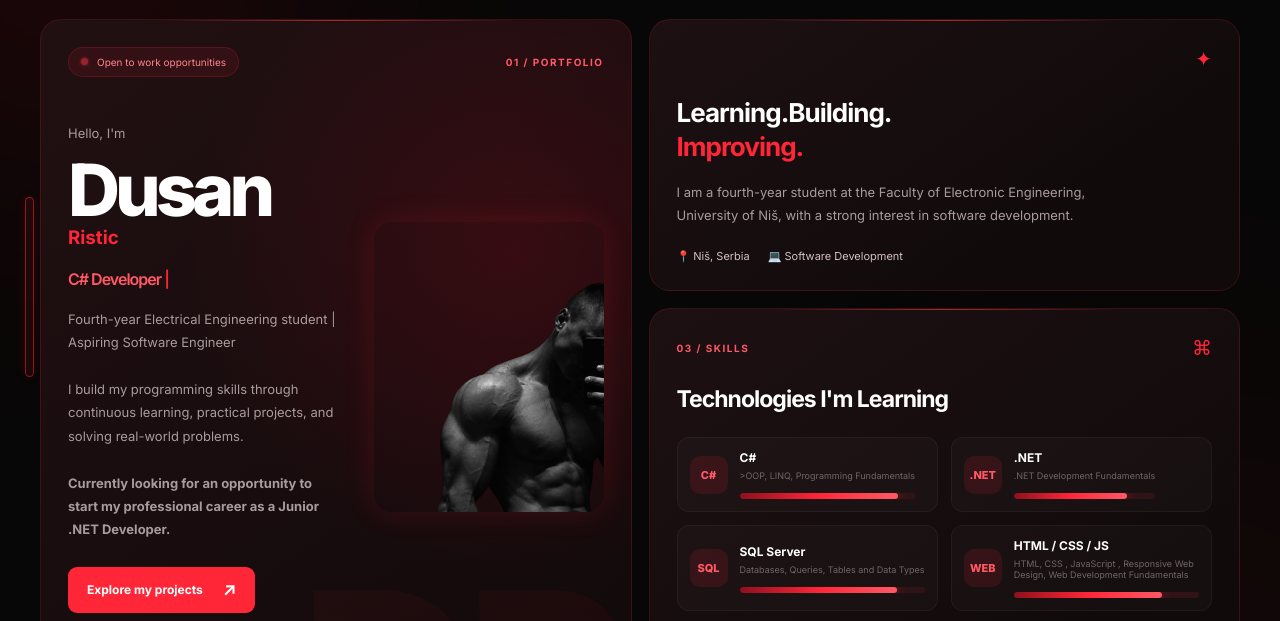
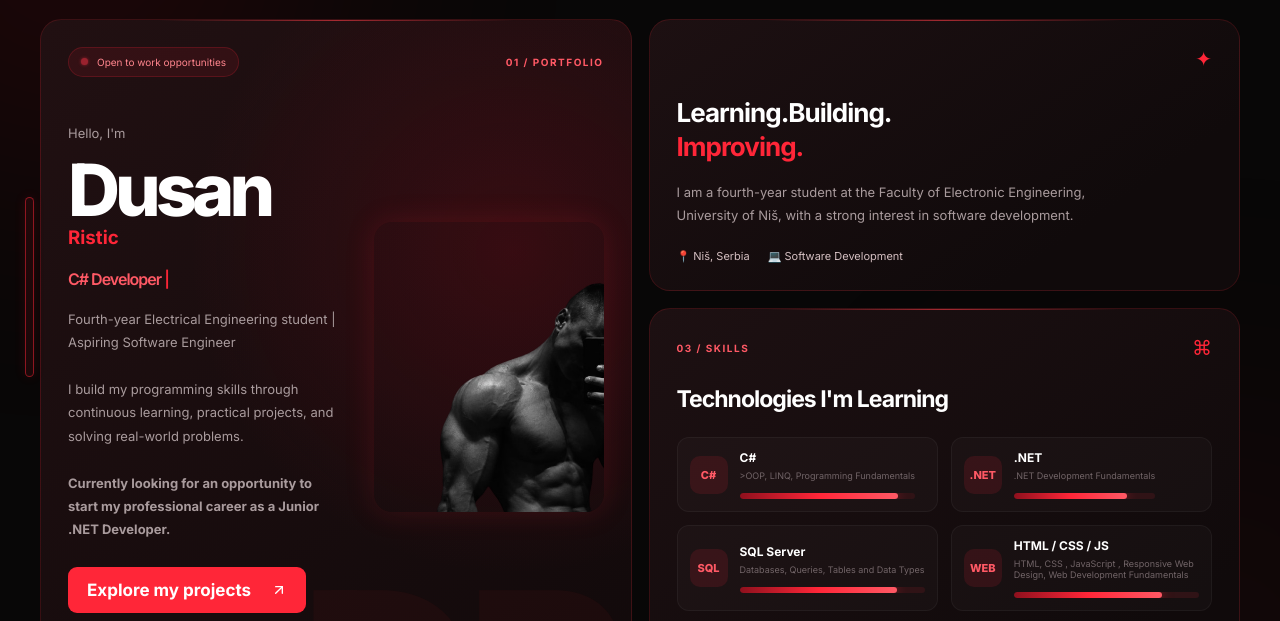
Before and after one commit to codewithdusan/portfolio, a plain HTML site: page index.html in a window 1280 px wide. Shown: the part 113-734 px from the top of the page. Drawn offline with Linux system fonts and the light colour scheme.

Commit message:
arrow update

```diff
--- a/index.html
+++ b/index.html
@@ -179,10 +179,21 @@
             </p>
 
             <a href="#projects" class="primary-button"
-            data-en="Explore my projects"
-            data-sr="Istraži moje projekte">
-                Explore my projects <span>↗</span>
-            </a>
+   data-en="Explore my projects"
+   data-sr="Istraži moje projekte">
+    <span data-en="Explore my projects"
+          data-sr="Istraži moje projekte">Explore my projects</span>
+    <svg class="button-arrow"
+         viewBox="0 0 24 24"
+         fill="none"
+         stroke="currentColor"
+         stroke-width="2"
+         stroke-linecap="round"
+         stroke-linejoin="round">
+        <path d="M7 17 17 7"/>
+        <path d="M7 7h10v10"/>
+    </svg>
+</a>
         </div>
 
         <div class="hero-image">
--- a/style.css
+++ b/style.css
@@ -340,7 +340,16 @@ body {
     letter-spacing: -15px;
     pointer-events: none;
 }
-
+.primary-button .button-arrow {
+    width: 16px;
+    height: 16px;
+    flex-shrink: 0;
+    transition: transform 0.3s ease;
+}
+
+.primary-button:hover .button-arrow {
+    transform: translate(3px, -3px);
+}
 /* =========================
    ABOUT
 ========================= */
```
